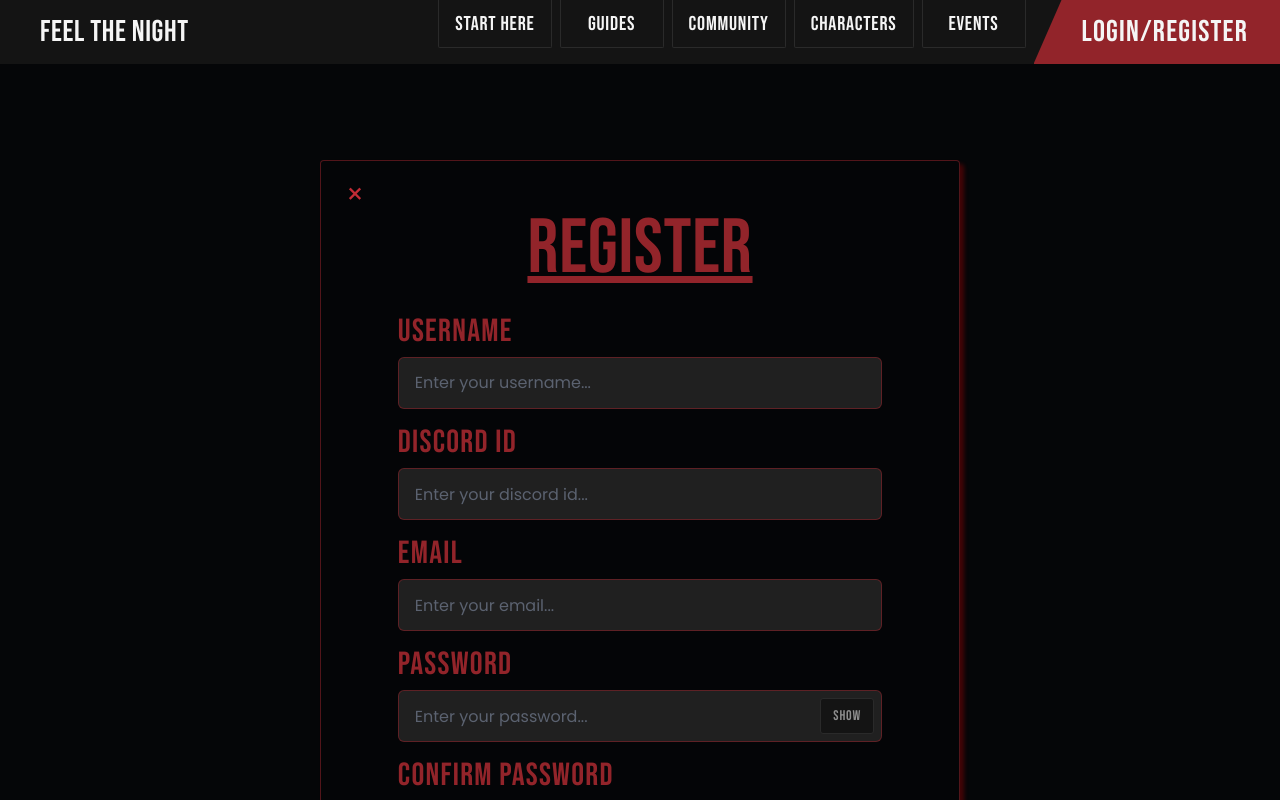
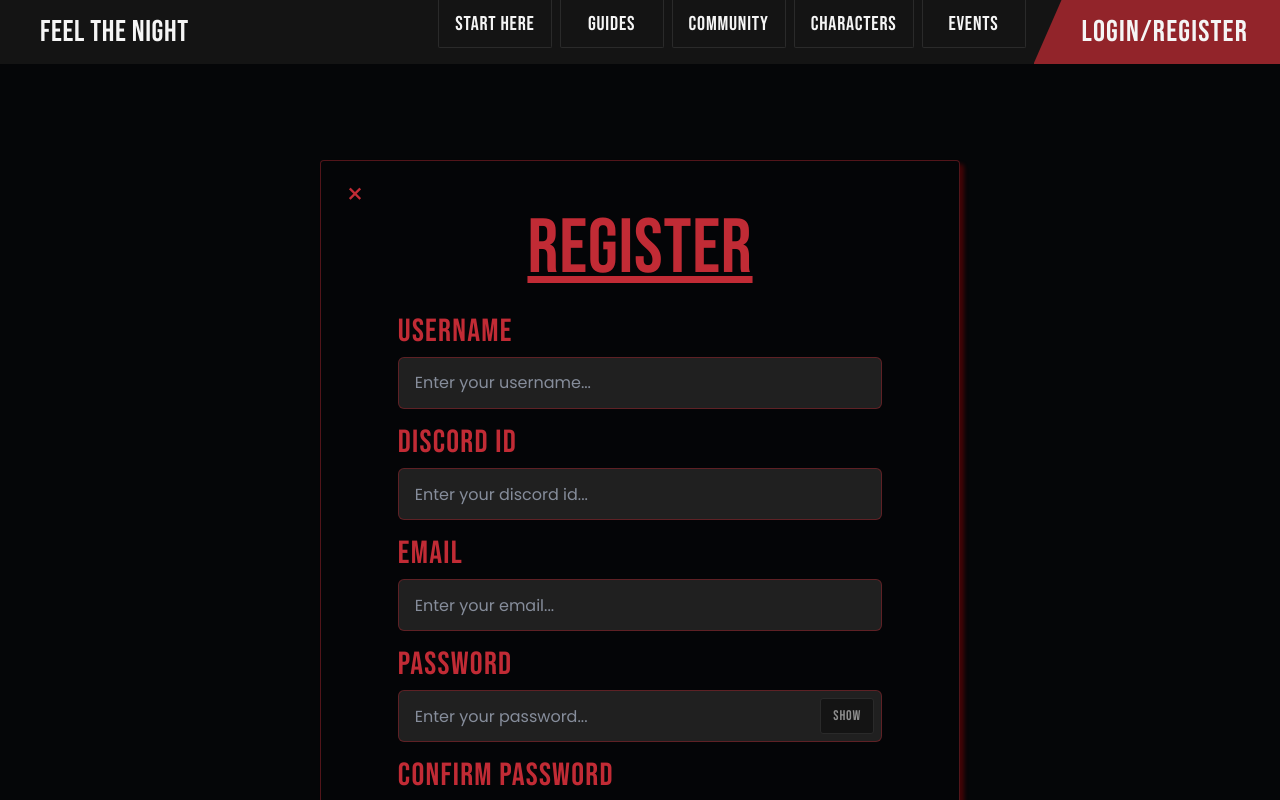
Before and after one commit to Feel-The-Night/Feel-The-Night-Frontend, a React (Vite) app: page /register in a window 1280 px wide. Shown: the top 800 px of the page. Built offline with nearby package versions, Linux system fonts and the light colour scheme.

Commit message:
fix: complete final accessibility pass

```diff
--- a/src/components/auth/AuthField.module.css
+++ b/src/components/auth/AuthField.module.css
@@ -47,5 +47,5 @@
 .error {
   margin: 0;
   font-size: var(--font-size-body-sm);
-  color: var(--color-accent-highlight);
+  color: var(--color-text-error);
 }
--- a/src/components/auth/AuthPanel.module.css
+++ b/src/components/auth/AuthPanel.module.css
@@ -61,7 +61,7 @@
 
 .messageError {
   border-color: var(--color-accent-highlight);
-  color: var(--color-accent-highlight);
+  color: var(--color-text-error);
 }
 
 .submit {
--- a/src/components/layout/Header/Header.module.css
+++ b/src/components/layout/Header/Header.module.css
@@ -36,8 +36,11 @@
   color: var(--color-accent);
 }
 
+/* A real box rather than display:contents, which some engines drop from the
+   accessibility tree along with the nav landmark. */
 .nav {
-  display: contents;
+  display: flex;
+  align-items: center;
 }
 
 .toggle {
--- a/src/styles/tokens.css
+++ b/src/styles/tokens.css
@@ -30,8 +30,11 @@
   /* ---- Color: text ---- */
   --color-text: #f5f5f5;
   --color-text-muted: #8e8e8e;
-  --color-text-placeholder: #5b6270; /* input placeholders */
-  --color-text-accent: var(--color-accent);
+  --color-text-placeholder: #868d9b; /* input placeholders (4.9:1 on surface) */
+  /* Red headings use the brighter red: #92242a only reaches 2.4:1 on the page
+     background, below the 3:1 large-text minimum. */
+  --color-text-accent: var(--color-accent-highlight);
+  --color-text-error: #e4626c; /* small red text needs 4.5:1 */
 
   /* ---- Typography ---- */
   --font-display: 'Bebas Neue', 'Arial Narrow', sans-serif;
@@ -56,9 +59,6 @@
   --radius-nav: 2px; /* nav item bottom corners */
   --radius-md: 10px; /* cards, thumbnails, news items */
 
-  /* ---- Border widths ---- */
-  --border-width-sm: 2px; /* nav items, news thumbnails */
-  --border-width-md: 3px; /* start here and guide cards */
 
   /* ---- Shadows ---- */
   --shadow-panel: 4px 4px 4px 0 rgba(255, 0, 0, 0.25); /* register panel */
```
